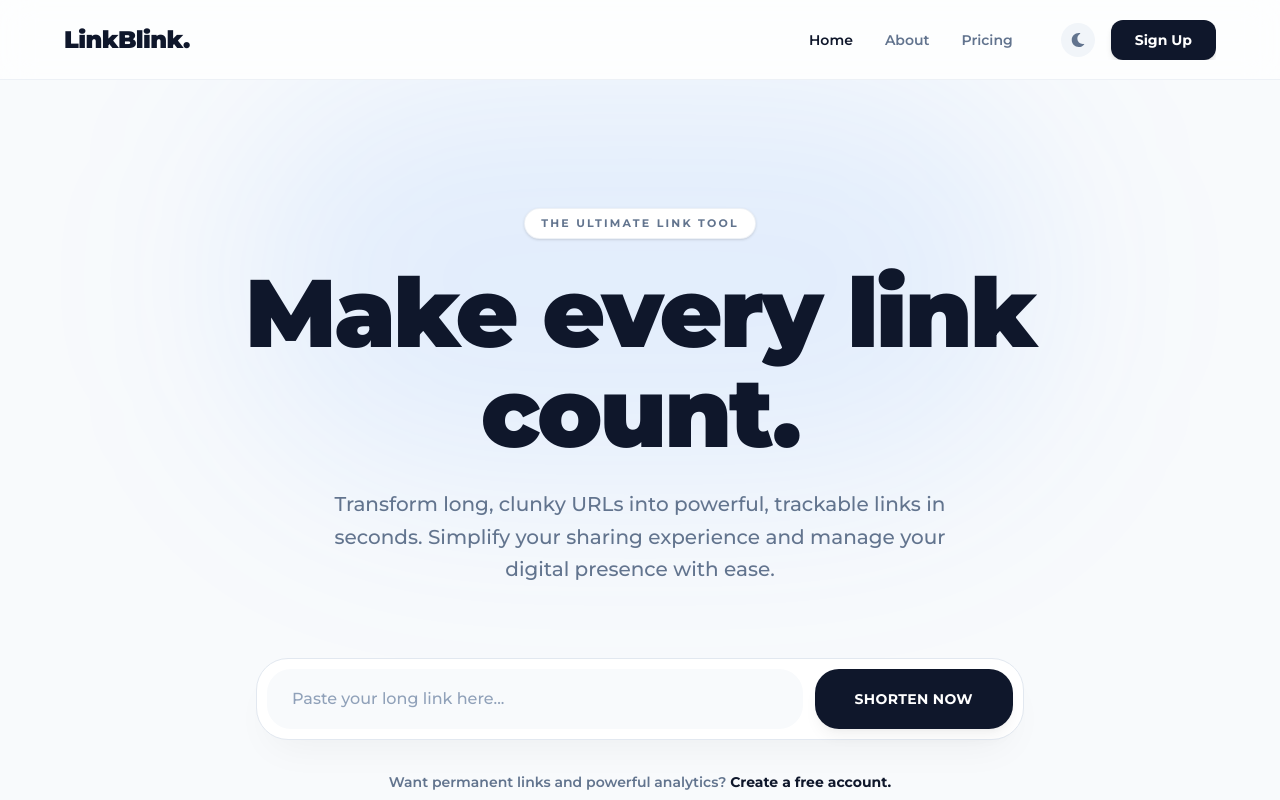
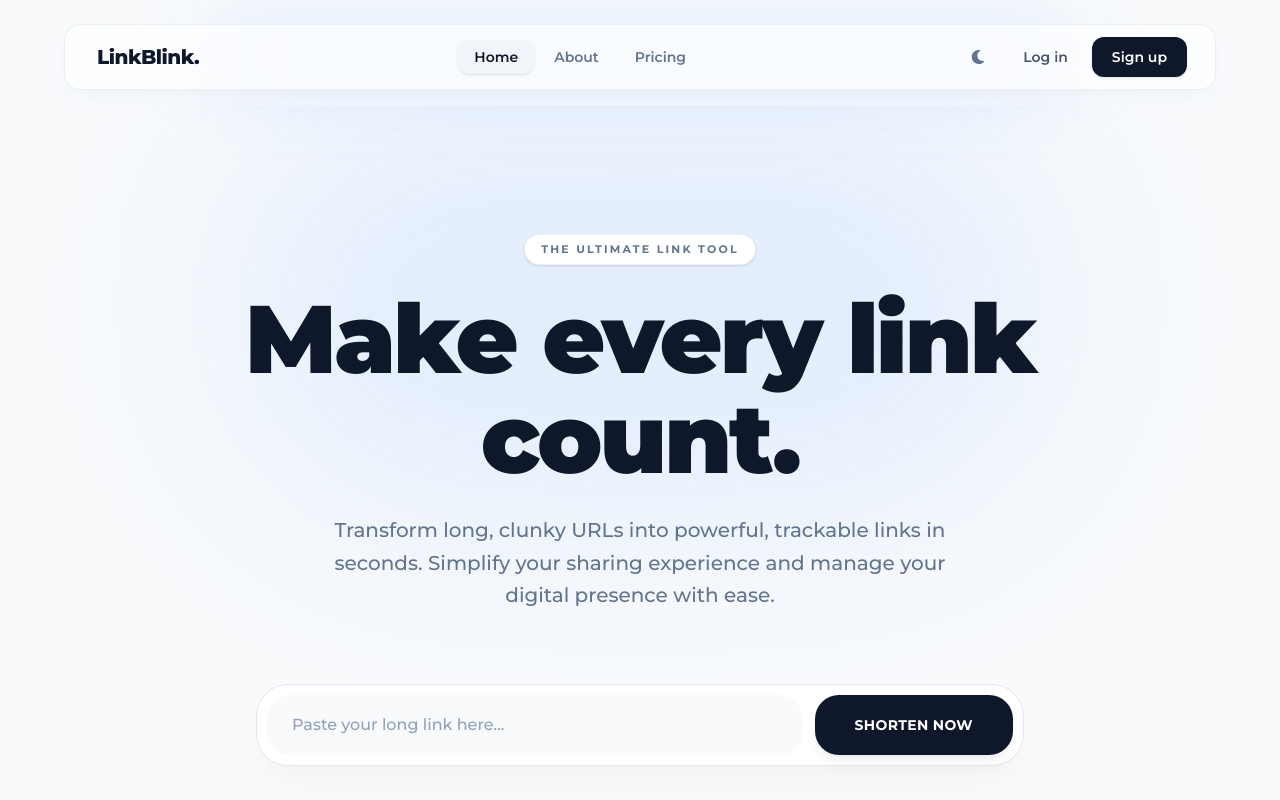
Before and after one commit to utkarshanand07/LinkBlink, a React (Vite) app in the folder url-shortener-frontend/: page / in a window 1280 px wide. Shown: the top 800 px of the page. Built offline with nearby package versions, Linux system fonts and the light colour scheme; no server answers.

Commit message:
navbar upgrade

```diff
--- a/url-shortener-frontend/src/components/NavBar.jsx
+++ b/url-shortener-frontend/src/components/NavBar.jsx
@@ -17,98 +17,128 @@ const Navbar = () => {
     navigate("/login");
   };
 
-  const linkBaseStyle = "text-sm font-semibold transition-colors duration-200";
+  // Tighter rounded-xl for inner elements
+  const linkBaseStyle = "px-4 py-2 rounded-xl text-sm font-semibold transition-all duration-200";
   const getLinkStyle = (targetPath) =>
     path === targetPath
-      ? "text-slate-900 dark:text-white"
-      : "text-slate-500 hover:text-slate-900 dark:text-slate-400 dark:hover:text-white";
+      ? "bg-slate-100 dark:bg-slate-800 text-slate-900 dark:text-white shadow-sm"
+      : "text-slate-500 dark:text-slate-400 hover:text-slate-900 dark:hover:text-white hover:bg-slate-50 dark:hover:bg-slate-800/50";
 
   return (
-    // Premium Glassmorphism wrapper that adapts to light/dark
-    <div className="h-20 bg-white/70 dark:bg-brand-950/70 backdrop-blur-lg border-b border-slate-200/60 dark:border-slate-800/60 z-50 flex items-center sticky top-0 transition-all duration-300">
-      <div className="lg:px-16 sm:px-8 px-5 w-full max-w-7xl mx-auto flex justify-between items-center">
+    <div className="sticky top-0 z-50 pt-4 sm:pt-6 px-4 sm:px-6 pb-4 w-full pointer-events-none transition-all duration-300">
+
+      <div className="w-full max-w-6xl mx-auto pointer-events-auto relative">
+
+        {/* Subtle Glow Orb */}
+        <div className="absolute inset-0 top-1/2 left-1/2 -translate-x-1/2 -translate-y-1/2 w-3/4 h-10 bg-blue-500/20 dark:bg-blue-400/10 blur-[40px] rounded-full -z-10 pointer-events-none transition-opacity duration-300"></div>
+
+        {/* Rectangular Glass Navbar: Tighter rounded-2xl for a professional edge */}
+        <div className="bg-white/70 dark:bg-slate-900/70 backdrop-blur-xl border border-slate-200/60 dark:border-slate-800/60 shadow-lg shadow-slate-200/20 dark:shadow-black/40 rounded-2xl px-5 sm:px-6 py-3 flex justify-between items-center transition-all duration-300">
 
           {/* Logo Section */}
-        <Link to="/" onClick={() => setNavbarOpen(false)}>
-          <h1 className="font-black text-2xl tracking-tight text-slate-900 dark:text-white">
+          <Link to="/" onClick={() => setNavbarOpen(false)} className="flex-shrink-0 pl-2">
+            <h1 className="font-extrabold text-xl tracking-tight text-slate-900 dark:text-white">
               LinkBlink.
             </h1>
           </Link>
 
-        {/* Desktop & Mobile Navigation Links */}
-        <ul
-          className={`flex sm:gap-8 gap-6 sm:items-center sm:static absolute left-0 top-20 sm:shadow-none shadow-lg sm:border-none border-b border-slate-200 dark:border-slate-800 ${
-            navbarOpen ? "h-fit pb-8 pt-4 opacity-100" : "h-0 opacity-0 sm:opacity-100 overflow-hidden"
-          } transition-all duration-300 ease-in-out sm:h-fit bg-white dark:bg-brand-950 sm:bg-transparent sm:dark:bg-transparent w-full sm:w-auto flex-col sm:flex-row px-6 sm:px-0 z-40`}
-        >
-          <li><Link className={`${linkBaseStyle} ${getLinkStyle("/")}`} to="/" onClick={() => setNavbarOpen(false)}>Home</Link></li>
-          <li><Link className={`${linkBaseStyle} ${getLinkStyle("/about")}`} to="/about" onClick={() => setNavbarOpen(false)}>About</Link></li>
+          {/* Desktop Navigation Links */}
+          <ul className="hidden md:flex items-center gap-1">
+            <li><Link className={`${linkBaseStyle} ${getLinkStyle("/")}`} to="/">Home</Link></li>
+            <li><Link className={`${linkBaseStyle} ${getLinkStyle("/about")}`} to="/about">About</Link></li>
+            {token && <li><Link className={`${linkBaseStyle} ${getLinkStyle("/dashboard")}`} to="/dashboard">Dashboard</Link></li>}
+            <li><Link className={`${linkBaseStyle} ${getLinkStyle("/pricing")}`} to="/pricing">Pricing</Link></li>
 
-          {token && (
-            <li><Link className={`${linkBaseStyle} ${getLinkStyle("/dashboard")}`} to="/dashboard" onClick={() => setNavbarOpen(false)}>Dashboard</Link></li>
-          )}
-
-          <li><Link className={`${linkBaseStyle} ${getLinkStyle("/pricing")}`} to="/pricing" onClick={() => setNavbarOpen(false)}>Pricing</Link></li>
-
-          {/* Admin Button strictly visible to Admins */}
             {isAdmin && (
               <li>
-              <Link
-                className={`flex items-center gap-1 text-sm font-semibold transition-colors duration-200 ${
-                  path.startsWith("/admin") ? "text-blue-600 dark:text-blue-400" : "text-slate-500 hover:text-blue-600 dark:text-slate-400 dark:hover:text-blue-400"
-                }`}
-                to="/admin"
-                onClick={() => setNavbarOpen(false)}
-              >
+                <Link className={`flex items-center gap-1 px-4 py-2 rounded-xl text-sm font-semibold transition-all duration-200 ${path.startsWith("/admin") ? "bg-blue-50 dark:bg-blue-500/10 text-blue-600 dark:text-blue-400 shadow-sm" : "text-slate-500 dark:text-slate-400 hover:text-blue-600 dark:hover:text-blue-400 hover:bg-blue-50/50 dark:hover:bg-blue-500/10"}`} to="/admin">
                   Admin Panel
                 </Link>
               </li>
             )}
+          </ul>
 
-          {/* Action Area: Theme Toggle & Auth Buttons */}
-          <div className="sm:ml-4 flex flex-col sm:flex-row gap-4 sm:items-center mt-4 sm:mt-0 pt-4 sm:pt-0 border-t sm:border-t-0 border-slate-100 dark:border-slate-800">
+          {/* Right Side: Actions & Theme Toggle */}
+          <div className="flex items-center gap-2 sm:gap-3">
 
             {/* Theme Toggle Button */}
             <button
               onClick={toggleTheme}
-              className="p-2.5 rounded-full text-slate-500 hover:text-slate-900 bg-slate-100 hover:bg-slate-200 dark:text-slate-400 dark:hover:text-white dark:bg-slate-800 dark:hover:bg-slate-700 transition-colors self-start sm:self-auto"
+              className="p-2.5 rounded-xl text-slate-500 hover:text-slate-900 dark:text-slate-400 dark:hover:text-white hover:bg-slate-100 dark:hover:bg-slate-800 transition-colors"
               aria-label="Toggle Dark Mode"
             >
               {theme === "dark" ? <FaSun className="text-sm" /> : <FaMoon className="text-sm" />}
             </button>
 
+            {/* Auth Buttons (Desktop) */}
+            <div className="hidden sm:flex items-center gap-2 pr-1">
               {!token ? (
-              <Link to="/register" onClick={() => setNavbarOpen(false)}>
-                <button className="w-full sm:w-auto bg-slate-900 dark:bg-white text-white dark:text-slate-900 text-sm font-bold px-6 py-2.5 rounded-xl hover:bg-slate-800 dark:hover:bg-slate-100 transition-all shadow-md active:scale-95">
-                  Sign Up
+                <>
+                  <Link to="/login" className="px-4 py-2 text-sm font-semibold text-slate-600 dark:text-slate-300 hover:text-slate-900 dark:hover:text-white transition-colors">
+                    Log in
+                  </Link>
+                  <Link to="/register">
+                    <button className="bg-slate-900 dark:bg-white text-white dark:text-slate-900 text-sm font-semibold px-5 py-2.5 rounded-xl hover:bg-slate-800 dark:hover:bg-slate-100 transition-all shadow-sm active:scale-95">
+                      Sign up
                     </button>
                   </Link>
+                </>
               ) : (
                 <button
-                onClick={() => {
-                  onLogOutHandler();
-                  setNavbarOpen(false);
-                }}
-                className="w-full sm:w-auto bg-slate-100 dark:bg-slate-800 text-slate-700 dark:text-slate-200 text-sm font-bold px-6 py-2.5 rounded-xl hover:bg-slate-200 dark:hover:bg-slate-700 transition-all active:scale-95"
+                  onClick={onLogOutHandler}
+                  className="bg-slate-100 dark:bg-slate-800 text-slate-700 dark:text-slate-300 text-sm font-semibold px-5 py-2.5 rounded-xl hover:bg-slate-200 dark:hover:bg-slate-700 transition-all active:scale-95"
                 >
                   Log Out
                 </button>
               )}
             </div>
-        </ul>
 
             {/* Mobile Hamburger Icon */}
             <button
               onClick={() => setNavbarOpen(!navbarOpen)}
-          className="sm:hidden flex items-center justify-center p-2 rounded-xl text-slate-600 dark:text-slate-300 hover:bg-slate-100 dark:hover:bg-slate-800 transition-colors"
+              className="md:hidden flex items-center justify-center p-2.5 rounded-xl text-slate-600 dark:text-slate-300 hover:bg-slate-100 dark:hover:bg-slate-800 transition-colors"
               aria-label="Toggle menu"
             >
-          {navbarOpen ? (
-            <RxCross2 className="text-2xl" />
+              {navbarOpen ? <RxCross2 className="text-xl" /> : <IoIosMenu className="text-xl" />}
+            </button>
+          </div>
+        </div>
+
+        {/* Floating Mobile Menu Card */}
+        <div className={`absolute top-[calc(100%+0.75rem)] left-0 w-full bg-white/95 dark:bg-slate-900/95 backdrop-blur-xl border border-slate-200/60 dark:border-slate-800/60 rounded-2xl shadow-xl shadow-slate-200/20 dark:shadow-black/40 p-6 flex flex-col gap-2 md:hidden transition-all duration-300 origin-top overflow-hidden ${navbarOpen ? 'scale-y-100 opacity-100 pointer-events-auto' : 'scale-y-0 opacity-0 pointer-events-none'}`}>
+            <Link className={`${linkBaseStyle} ${getLinkStyle("/")}`} to="/" onClick={() => setNavbarOpen(false)}>Home</Link>
+            <Link className={`${linkBaseStyle} ${getLinkStyle("/about")}`} to="/about" onClick={() => setNavbarOpen(false)}>About</Link>
+            {token && <Link className={`${linkBaseStyle} ${getLinkStyle("/dashboard")}`} to="/dashboard" onClick={() => setNavbarOpen(false)}>Dashboard</Link>}
+            <Link className={`${linkBaseStyle} ${getLinkStyle("/pricing")}`} to="/pricing" onClick={() => setNavbarOpen(false)}>Pricing</Link>
+
+            {isAdmin && (
+              <Link className={`px-4 py-2.5 rounded-xl text-sm font-semibold transition-all duration-200 ${path.startsWith("/admin") ? "bg-blue-50 dark:bg-blue-500/10 text-blue-600 dark:text-blue-400" : "text-slate-500 dark:text-slate-400"}`} to="/admin" onClick={() => setNavbarOpen(false)}>
+                Admin Panel
+              </Link>
+            )}
+
+            <div className="border-t border-slate-100 dark:border-slate-800 my-3 pt-5 flex flex-col gap-3">
+              {!token ? (
+                <>
+                  <Link to="/login" onClick={() => setNavbarOpen(false)} className="w-full text-center py-3 text-sm font-semibold text-slate-700 dark:text-slate-300 bg-slate-50 dark:bg-slate-800 rounded-xl transition-colors">
+                    Log in
+                  </Link>
+                  <Link to="/register" onClick={() => setNavbarOpen(false)}>
+                    <button className="w-full py-3 bg-slate-900 dark:bg-white text-white dark:text-slate-900 text-sm font-semibold rounded-xl shadow-sm transition-all active:scale-95">
+                      Sign up
+                    </button>
+                  </Link>
+                </>
               ) : (
-            <IoIosMenu className="text-2xl" />
+                <button
+                  onClick={() => { onLogOutHandler(); setNavbarOpen(false); }}
+                  className="w-full py-3 bg-slate-100 dark:bg-slate-800 text-slate-700 dark:text-slate-300 text-sm font-semibold rounded-xl transition-all active:scale-95"
+                >
+                  Log Out
+                </button>
               )}
-        </button>
+            </div>
+        </div>
       </div>
     </div>
   );
```
Lines whose indentation alone changed are shown as unchanged.
